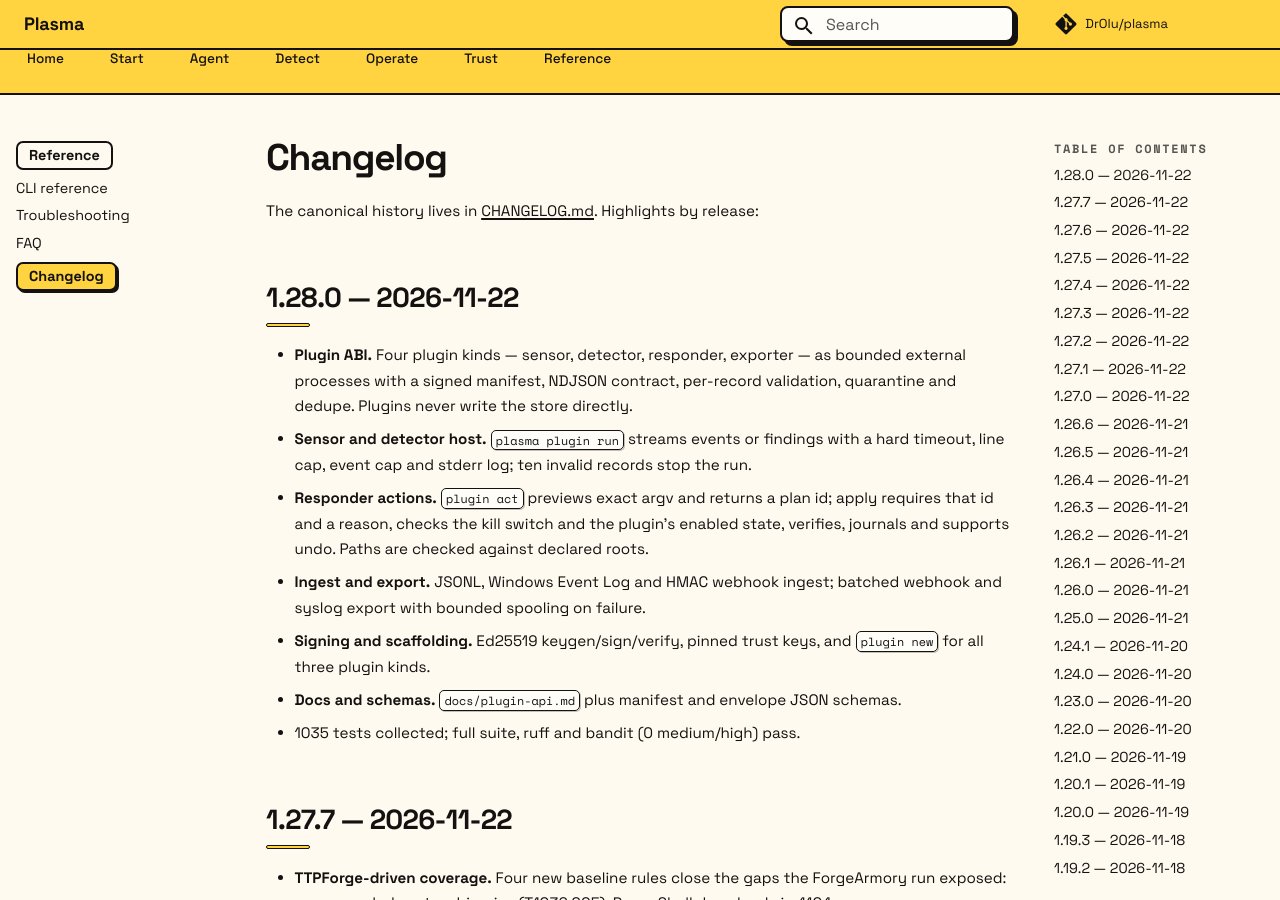
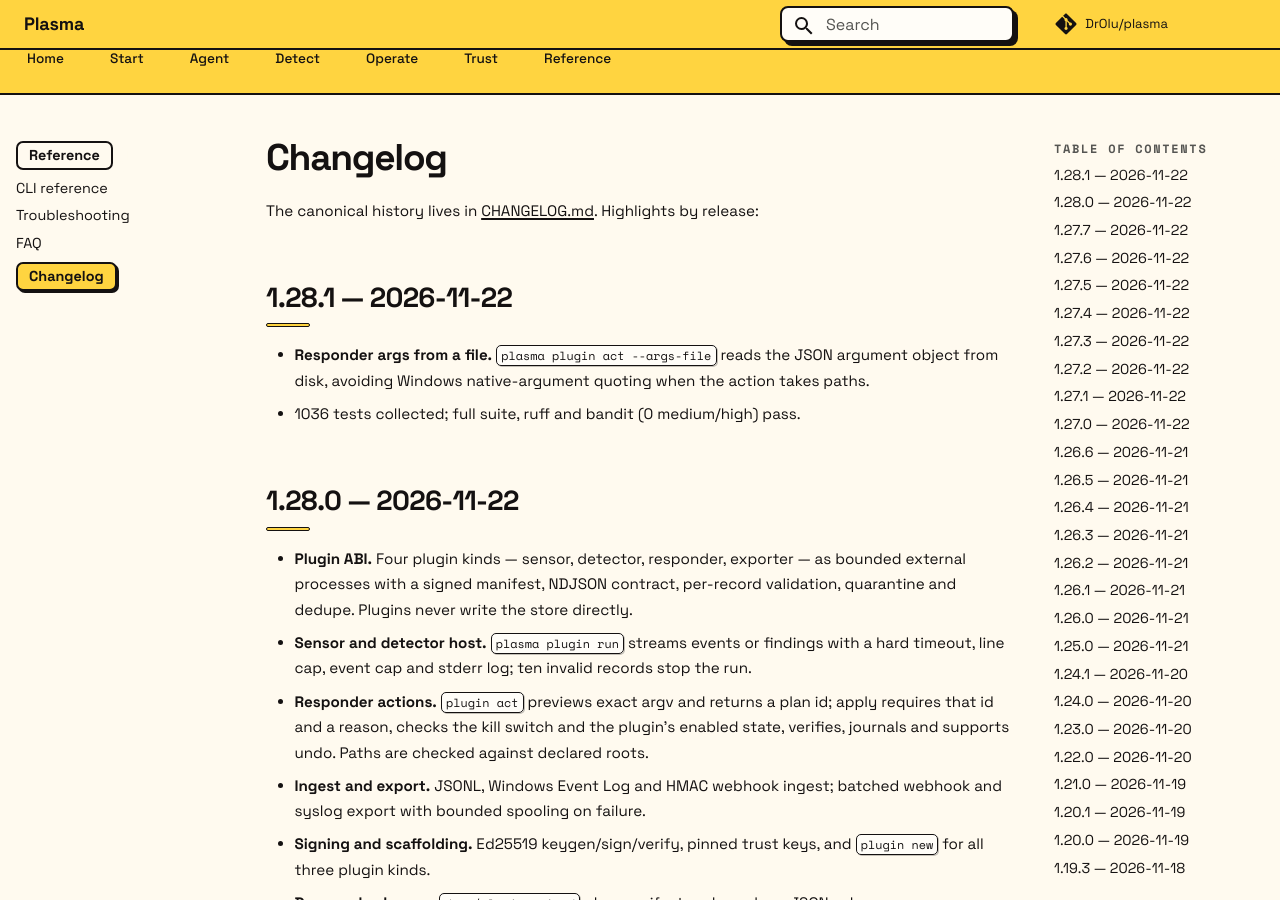
Before and after one commit to DrOlu/plasma, an MkDocs documentation site: the page built from docs/changelog.md, in a window 1280 px wide and 900 px high. Built offline with MkDocs 1.6.1 and Material for MkDocs 9.7.7, drawn with Linux system fonts in a browser that asks for light colours; comment, search, counter and statistics services are not loaded.

Commit message:
1.28.1: plugin act --args-file for Windows-safe JSON arguments

```diff
--- a/docs/changelog.md
+++ b/docs/changelog.md
@@ -3,6 +3,11 @@
 The canonical history lives in
 [CHANGELOG.md](https://github.com/DrOlu/plasma/blob/main/CHANGELOG.md).
 Highlights by release:
+
+## 1.28.1 — 2026-11-22
+
+- **Responder args from a file.** `plasma plugin act --args-file` reads the JSON argument object from disk, avoiding Windows native-argument quoting when the action takes paths.
+- 1036 tests collected; full suite, ruff and bandit (0 medium/high) pass.
 
 ## 1.28.0 — 2026-11-22
 
--- a/plasma/__init__.py
+++ b/plasma/__init__.py
@@ -1,5 +1,5 @@
 """Plasma — agent-based EDR bundle with a frozen neuralOS instance."""
 
-__version__ = "1.28.0"
+__version__ = "1.28.1"
 PRODUCT = "Plasma"
 SCHEMA_VERSION = 1
--- a/pyproject.toml
+++ b/pyproject.toml
@@ -4,7 +4,7 @@ build-backend = "setuptools.build_meta"
 
 [project]
 name = "plasma-edr"
-version = "1.28.0"
+version = "1.28.1"
 description = "Plasma — an agent-based EDR bundle: Sentinel detection layer + a frozen neuralOS instance"
 readme = "README.md"
 requires-python = ">=3.9"
```
Also changed, not shown: CHANGELOG.md (+5 -0 lines), docs/index.md (+3 -3 lines), website/index.html (+9 -9 lines), docs/assets/enterprise-architecture.svg, 7 other files.
